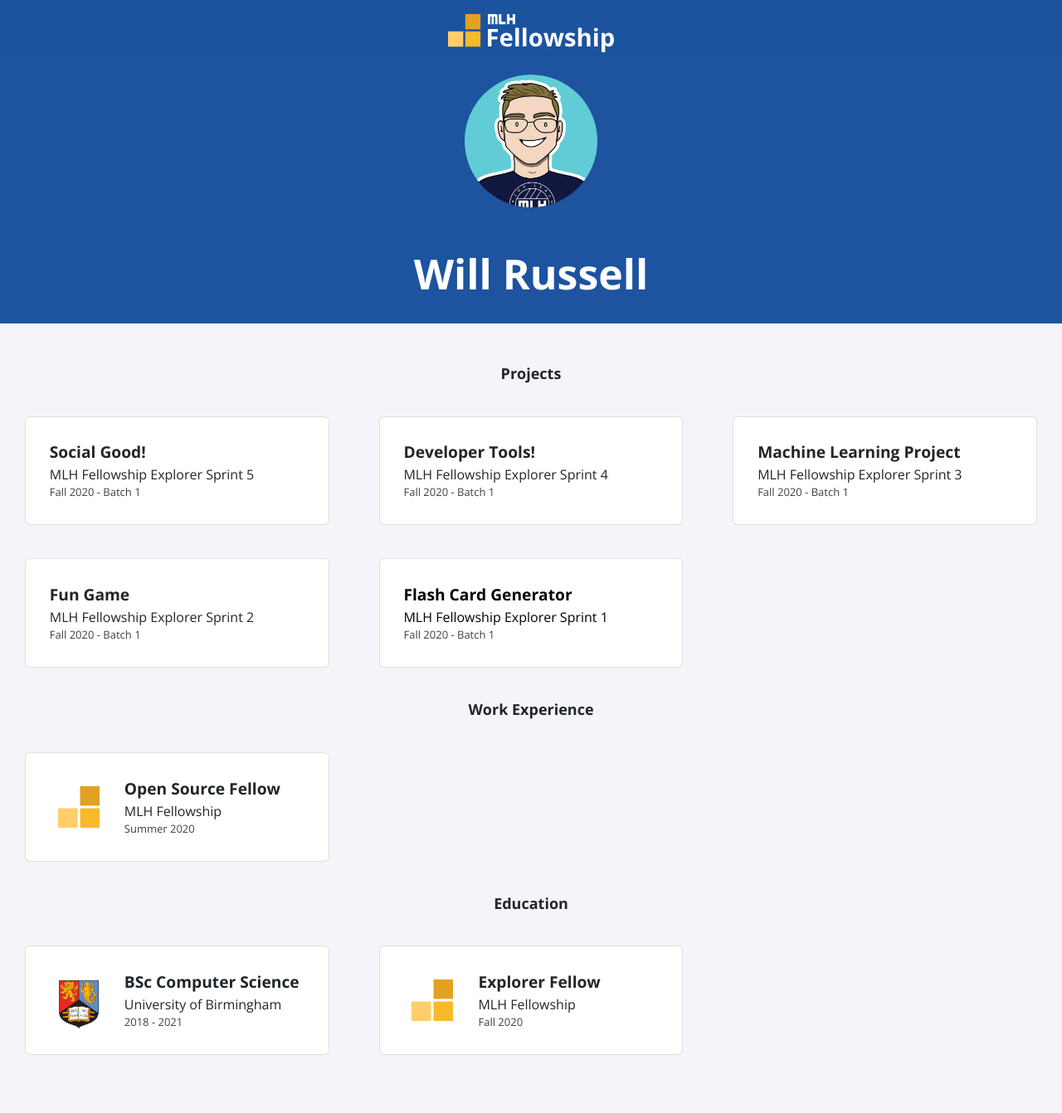
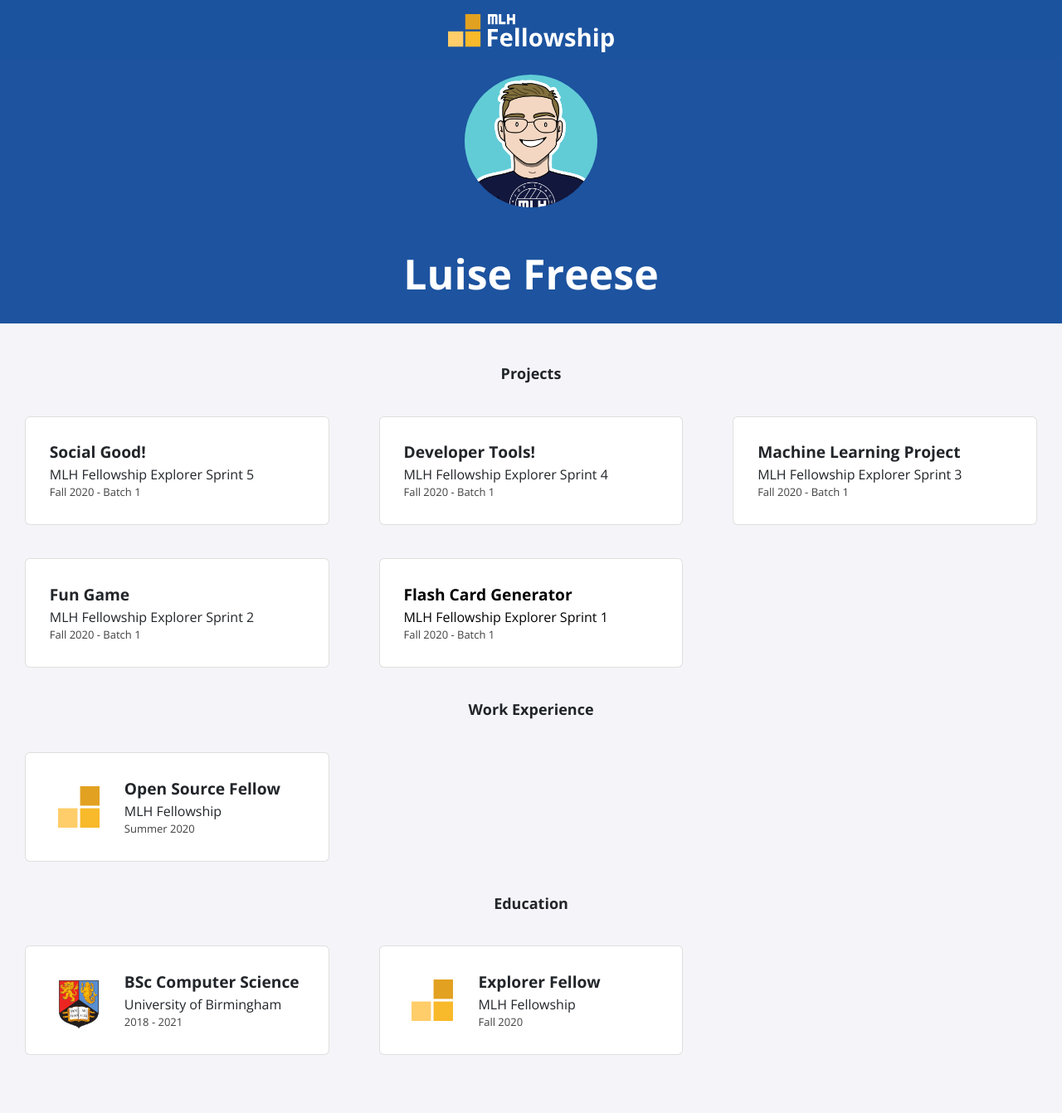
Before and after one commit to LuiseFreese/luisefreese.github.io, a Jekyll site: the page built from index.html, in a window 1280 px wide. Shown: the whole page at 83% size. Built offline with Jekyll 4.4.1, drawn with Linux system fonts in a browser that asks for light colours; nearby versions of some CDN libraries.

Commit message:
Update _config.yml

```diff
--- a/_config.yml
+++ b/_config.yml
@@ -1,13 +1,13 @@
-title: "Will Russell"
-email: fellowship@mlh.io
+title: "Luise Freese"
+email: luise@raeuberleiterin.de
 description: >- # this means to ignore newlines until "baseurl:"
   Write an awesome description for your new site here. You can edit this
   line in _config.yml. It will appear in your document head meta (for
   Google search results) and in your feed.xml site description.
 baseurl: "/"
-url: "/portfolio-template"
-twitter_username: mlhacks
-github_username:  mlh-fellowship
+url: "https://luisefreese.github.io/"
+twitter_username: luisefreese
+github_username:  LuiseFreese
 
 sass:
   sass_dir: _sass
```
